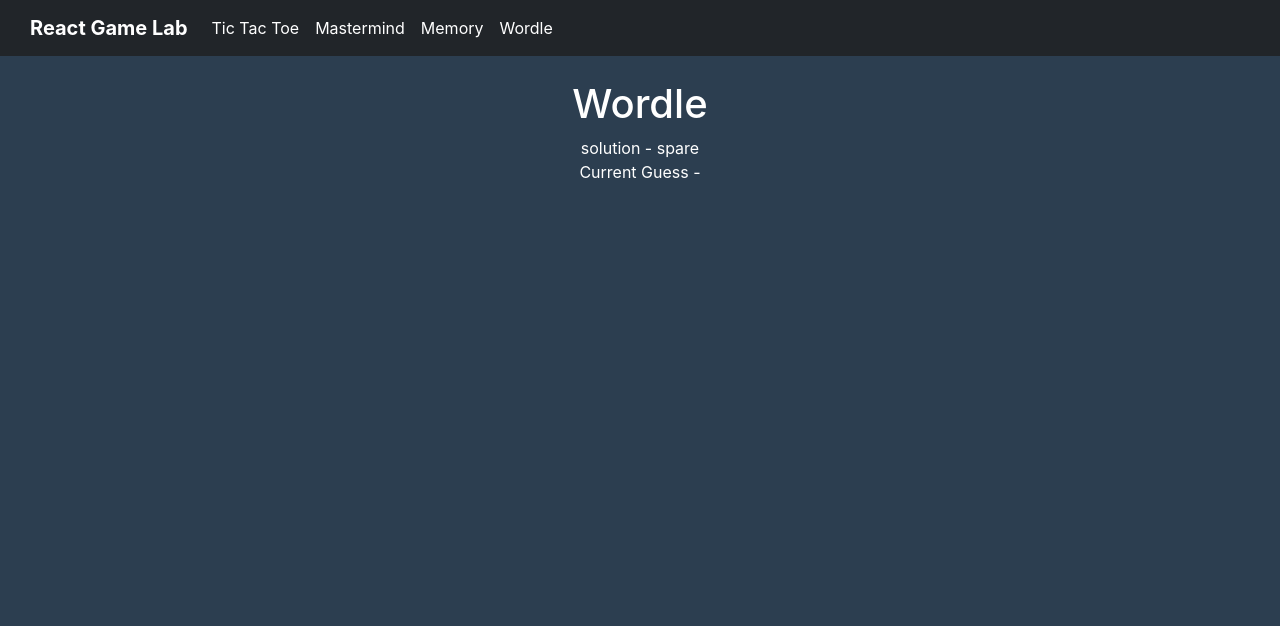
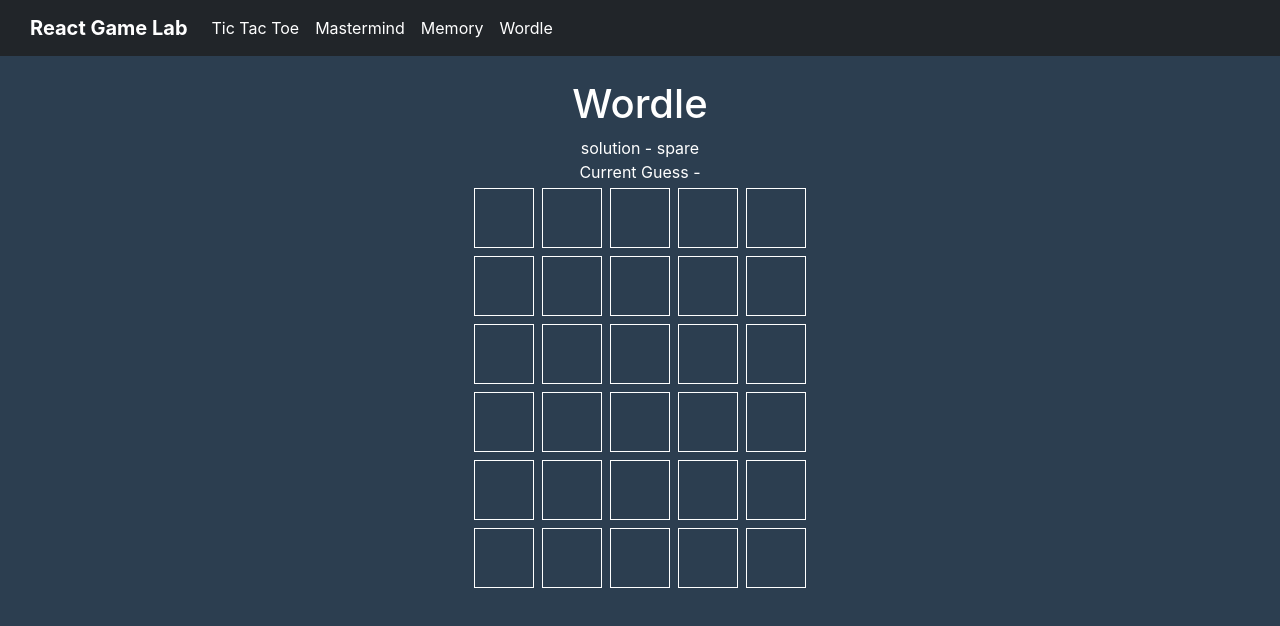
Before and after one commit to Asif-Dev-Fr/React-Games-Lab, a React (Create React App) app: page /wordle in a window 1280 px wide. Shown: the top 626 px of the page. Built offline with nearby package versions, Linux system fonts and the light colour scheme.

Commit message:
improvement wordle

```diff
--- a/src/assets/css/wordle.css
+++ b/src/assets/css/wordle.css
@@ -0,0 +1,31 @@
+/* rows */
+.gridRow {
+  text-align: center;
+  display: flex;
+  justify-content: center;
+}
+.gridRow > div {
+  display: block;
+  width: 60px;
+  height: 60px;
+  border: 1px solid #fff;
+  margin: 4px;
+  text-align: center;
+  line-height: 60px;
+  text-transform: uppercase;
+  font-weight: bold;
+  font-size: 2.5em;
+}
+
+.gridRow > div.green {
+  background: #5ac85a;
+  border-color: #5ac85a;
+}
+.gridRow > div.grey {
+  background: #a1a1a1;
+  border-color: #a1a1a1;
+}
+.gridRow > div.yellow {
+  background: #e2cc68;
+  border-color: #e2cc68;
+}
--- a/src/hooks/useWordle.js
+++ b/src/hooks/useWordle.js
@@ -3,7 +3,7 @@ import { useState } from "react";
 const useWordle = (solution) => {
   const [turn, setTurn] = useState(0);
   const [currentGuess, setCurrentGuess] = useState("");
-  const [guesses, setGuesses] = useState([]); // each guess is an array
+  const [guesses, setGuesses] = useState([...Array(6)]); // each guess is an array
   const [history, setHistory] = useState([]); // each guess is a string
   const [isCorrect, setIsCorrect] = useState(false);
 
@@ -37,7 +37,24 @@ const useWordle = (solution) => {
   // add a new guess to the guesses state
   // update the isCorrect state if the guess is correct
   // add one to the turn state
-  const addNewGuess = () => {};
+  const addNewGuess = (formattedGuess) => {
+    if (currentGuess === solution) {
+      setIsCorrect(true)
+    }
+    setGuesses(prevGuesses => {
+      let newGuesses = [...prevGuesses]
+      // turn is the place in the array
+      newGuesses[turn] = formattedGuess
+      return newGuesses
+    })
+    setHistory(prevHistory => {
+      return [...prevHistory, currentGuess]
+    })
+    setTurn(prevTurn => {
+      return prevTurn + 1
+    })
+    setCurrentGuess('')
+  };
 
   // handle keyup event & track current guess
   // if user presses enter, add the new guess
@@ -63,6 +80,7 @@ const useWordle = (solution) => {
       }
       const formatted = formatGuess()
       console.log(formatted)
+      addNewGuess(formatted)
     }
 
     if (key === "Backspace") {
--- /dev/null
+++ b/src/pages/wordle/components/Grid.jsx
@@ -0,0 +1,14 @@
+import React from "react";
+
+// components
+import Row from "./Row";
+
+export default function Grid({ guesses, currentGuess, turn }) {
+  return (
+    <div>
+      {guesses.map((g, i) => {
+        return <Row key={i} guess={g} />;
+      })}
+    </div>
+  );
+}
--- /dev/null
+++ b/src/pages/wordle/components/Row.jsx
@@ -0,0 +1,25 @@
+import React from "react";
+
+export default function Row({ guess }) {
+  if (guess) {
+    return (
+      <div className="gridRow past">
+        {guess.map((l, i) => (
+          <div key={i} className={l.color}>
+            {l.key}
+          </div>
+        ))}
+      </div>
+    );
+  }
+
+  return (
+    <div className="gridRow">
+      <div></div>
+      <div></div>
+      <div></div>
+      <div></div>
+      <div></div>
+    </div>
+  );
+}
--- a/src/pages/wordle/components/WordleFunction.js
+++ b/src/pages/wordle/components/WordleFunction.jsx
@@ -1,8 +1,10 @@
 import React, { useEffect } from "react";
 import useWordle from "../../../hooks/useWordle";
+import Grid from "./Grid";
 
 export default function WordleFunction({ solution }) {
-  const { currentGuess, handleKeyup } = useWordle(solution);
+  const { currentGuess, handleKeyup, guesses, isCorrect, turn } =
+    useWordle(solution);
   console.log(currentGuess);
 
   useEffect(() => {
@@ -11,10 +13,15 @@ export default function WordleFunction({ solution }) {
     return () => window.removeEventListener("keyup", handleKeyup);
   }, [handleKeyup]);
 
+  useEffect(() => {
+    console.log(guesses, turn, isCorrect);
+  }, [guesses, turn, isCorrect]);
+
   return (
     <div>
       <div>solution - {solution}</div>
       <div>Current Guess - {currentGuess}</div>
+      <Grid currentGuess={currentGuess} guesses={guesses} turn={turn} />
     </div>
   );
 }
```
